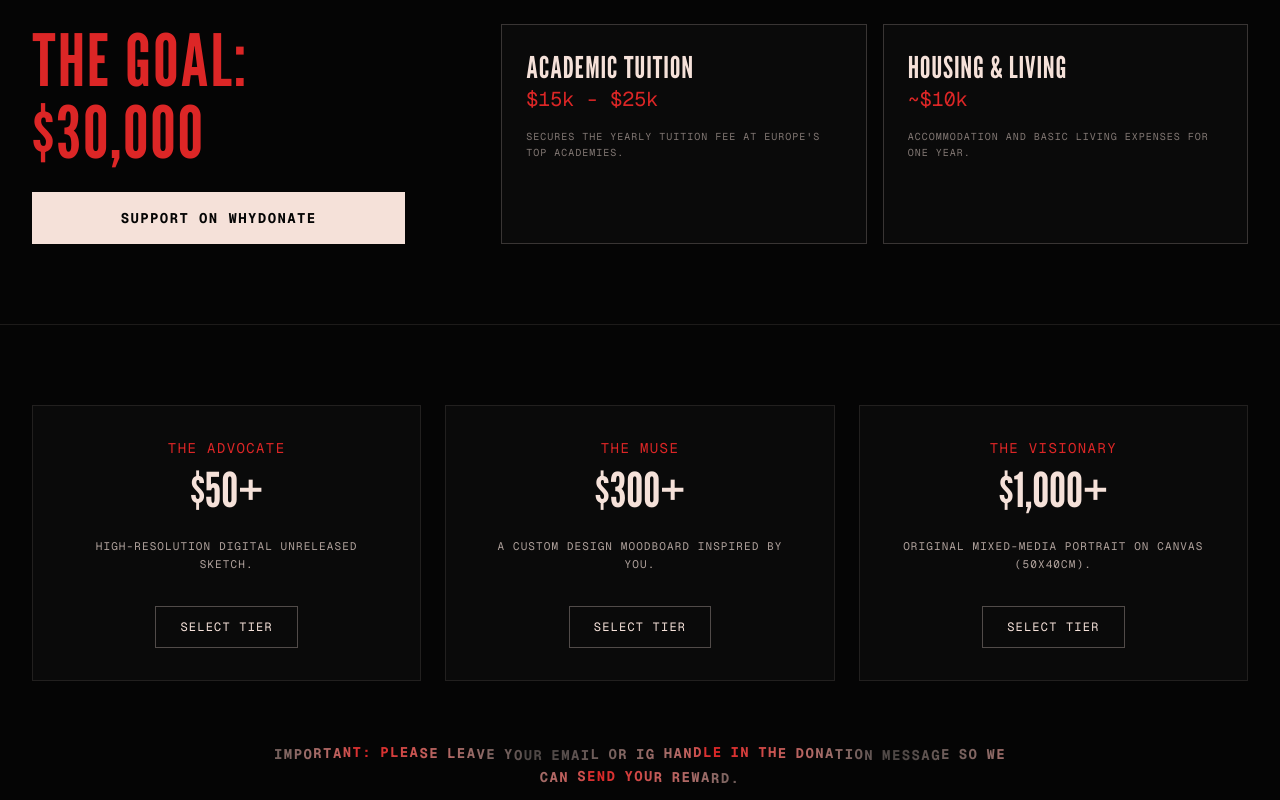
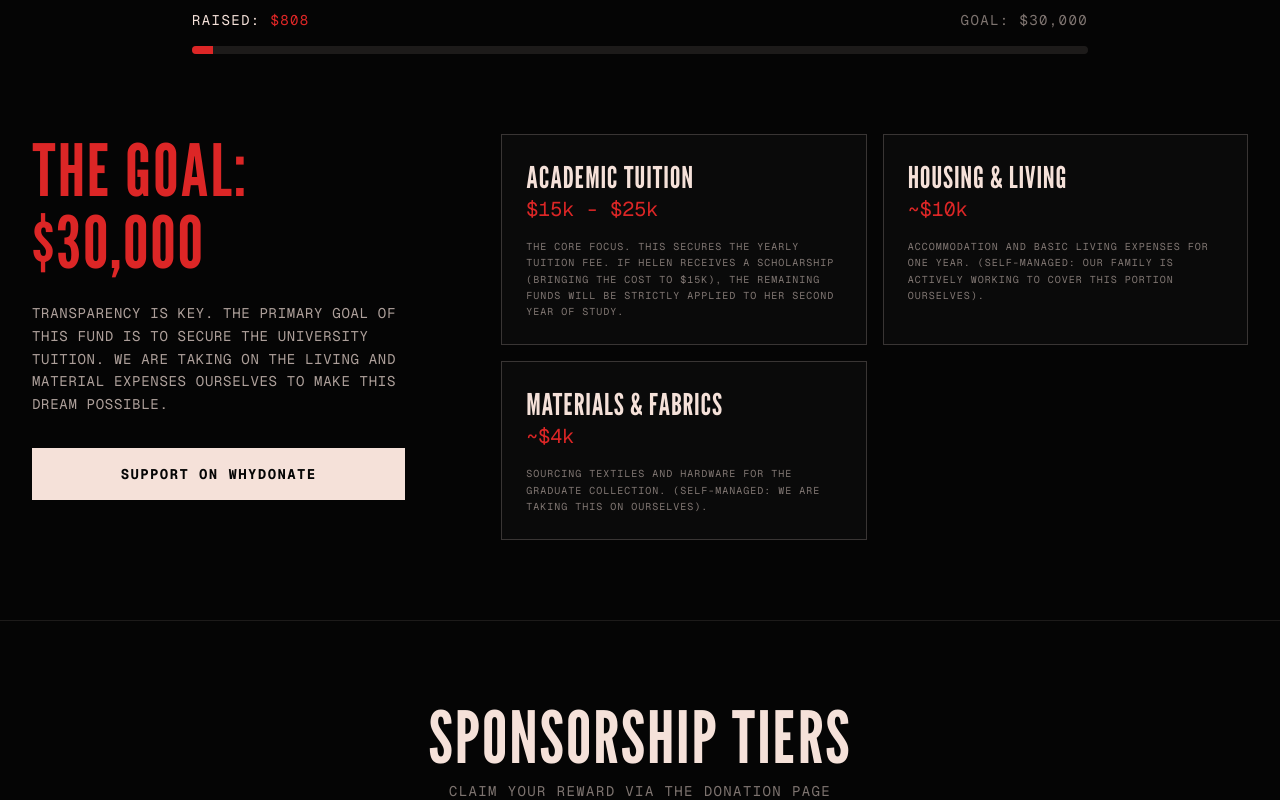
Before and after one commit to khkhachatur/helenchik-portfolio, a Next.js app: page /support in a window 1280 px wide. Shown: the part 820-1620 px from the top of the page. Built offline with nearby package versions, Linux system fonts and the light colour scheme; no server answers.

Commit message:
page conntent repair

```diff
--- a/app/Components/SupportCampaignClient.tsx
+++ b/app/Components/SupportCampaignClient.tsx
@@ -10,6 +10,7 @@ const leagueGothic = League_Gothic({
 });
 
 const DONATION_LINK = "https://whydonate.com/fundraising/help-helen-study-fashion-in-europe";
+
 const NOTE_TEXT = "Important: Please leave your email or IG handle in the donation message so we can send your reward.";
 const NOTE_WORDS = NOTE_TEXT.split(" ");
 
@@ -28,6 +29,7 @@ const trackDonationClick = (buttonLocation: string) => {
 
   return (
     <main className="min-h-screen bg-[#050505] text-[#F5E1D9] selection:bg-[#DC2626] selection:text-white pb-32">
+
       <section className="relative w-full min-h-[80vh] flex flex-col items-center justify-center pt-32 px-4 md:px-8 text-center overflow-hidden">
         <div className="absolute inset-0 z-0 opacity-20 pointer-events-none">
           <div className="absolute inset-0 bg-gradient-to-b from-transparent via-[#050505]/80 to-[#050505] z-10" />
@@ -52,7 +54,12 @@ const trackDonationClick = (buttonLocation: string) => {
             Shape the Future <br/>
             <span className="text-transparent bg-clip-text bg-gradient-to-r from-[#F5E1D9] to-[#737373]">Of Fashion.</span>
           </h1>
+          <p className="font-mono text-xs md:text-sm opacity-70 uppercase tracking-widest mt-8 max-w-xl leading-relaxed">
+            From winning Fashion Scout Armenia to Vogue Italia. Now accepted into Europe's top fashion academies. Join the journey to raise $30,000 and turn this vision into reality.
+          </p>
         </motion.div>
+      </section>
+
       <div className="w-full overflow-hidden border-y border-[#DC2626] bg-[#DC2626] text-white py-3 my-8 relative z-20">
         <motion.div
           animate={{ x: ["0%", "-50%"] }}
@@ -64,16 +71,16 @@ const trackDonationClick = (buttonLocation: string) => {
               <span>[ +€50 FROM MILAN ]</span>
               <span>[ +€100 FROM YEREVAN ]</span>
               <span>[ +€20 FROM LONDON ]</span>
-                <span>[ +€70 ANONYMOUS ]</span>
+              <span>[ +€200 ANONYMOUS ]</span>
               <span>[ +€10 FROM PARIS ]</span>
-                <span>[ +€15 FROM NEW YORK ]</span>
+              <span>[ +€150 FROM NEW YORK ]</span>
             </div>
           ))}
         </motion.div>
       </div>
-      </section>
 
       <section className="w-full max-w-[1440px] mx-auto px-4 md:px-8 py-20 relative z-10">
+
         <div className="max-w-4xl mx-auto mb-20">
           <div className="flex justify-between font-mono text-sm uppercase tracking-widest mb-4">
             <span>Raised: <span className="text-[#DC2626]">{liveData.raised}</span></span>
@@ -82,8 +89,9 @@ const trackDonationClick = (buttonLocation: string) => {
           <div className="w-full h-2 bg-[#F5E1D9]/10 rounded-full overflow-hidden">
             <motion.div
               initial={{ width: 0 }}
-              animate={{ width: `${liveData.percentage}%` }}
-              transition={{ duration: 2, ease: "easeOut" }}
+              whileInView={{ width: `${liveData.percentage}%` }}
+              transition={{ duration: 1.5, ease: "easeOut" }}
+              viewport={{ once: true }}
               className="h-full bg-[#DC2626]"
             />
           </div>
@@ -94,6 +102,9 @@ const trackDonationClick = (buttonLocation: string) => {
             <h2 className={`${leagueGothic.className} text-5xl md:text-7xl uppercase tracking-wide text-[#DC2626] mb-6`}>
               The Goal: $30,000
             </h2>
+            <p className="font-mono text-sm opacity-70 leading-relaxed uppercase tracking-wider mb-8">
+              Transparency is key. The primary goal of this fund is to secure the university tuition. We are taking on the living and material expenses ourselves to make this dream possible.
+            </p>
             <a
               href={DONATION_LINK}
               target="_blank"
@@ -107,27 +118,67 @@ const trackDonationClick = (buttonLocation: string) => {
 
           <div className="md:w-2/3 grid grid-cols-1 sm:grid-cols-2 gap-4">
             {[
-              { title: "Academic Tuition", amount: "$15k - $25k", desc: "Secures the yearly tuition fee at Europe's top academies." },
-              { title: "Housing & Living", amount: "~$10k", desc: "Accommodation and basic living expenses for one year." },
+              {
+                title: "Academic Tuition",
+                amount: "$15k - $25k",
+                desc: "The core focus. This secures the yearly tuition fee. If Helen receives a scholarship (bringing the cost to $15k), the remaining funds will be strictly applied to her second year of study."
+              },
+              {
+                title: "Housing & Living",
+                amount: "~$10k",
+                desc: "Accommodation and basic living expenses for one year. (Self-managed: Our family is actively working to cover this portion ourselves)."
+              },
+              {
+                title: "Materials & Fabrics",
+                amount: "~$4k",
+                desc: "Sourcing textiles and hardware for the graduate collection. (Self-managed: We are taking this on ourselves)."
+              }
             ].map((item, i) => (
-              <div key={i} className="border border-[#F5E1D9]/20 p-6 bg-[#0A0A0A]">
+              <motion.div
+                initial={{ opacity: 0, y: 20 }}
+                whileInView={{ opacity: 1, y: 0 }}
+                viewport={{ once: true }}
+                transition={{ delay: i * 0.1 }}
+                key={i}
+                className="border border-[#F5E1D9]/20 p-6 bg-[#0A0A0A] hover:border-[#DC2626]/50 transition-colors duration-300"
+              >
                 <h3 className={`${leagueGothic.className} text-3xl uppercase tracking-wide text-[#F5E1D9]`}>{item.title}</h3>
                 <p className="font-mono text-xl text-[#DC2626] mb-4">{item.amount}</p>
                 <p className="font-mono text-[10px] opacity-50 uppercase tracking-widest leading-relaxed">{item.desc}</p>
-              </div>
+              </motion.div>
             ))}
           </div>
+
         </div>
       </section>
 
       <section className="w-full max-w-[1440px] mx-auto px-4 md:px-8 py-20 relative z-10 border-t border-[#F5E1D9]/10">
+        <div className="text-center mb-16">
+           <h2 className={`${leagueGothic.className} text-5xl md:text-7xl uppercase tracking-wide text-[#F5E1D9]`}>
+            Sponsorship Tiers
+          </h2>
+          <p className="font-mono text-sm opacity-50 uppercase tracking-widest mt-2">Claim your reward via the donation page</p>
+        </div>
+
         <div className="grid grid-cols-1 md:grid-cols-3 gap-6">
           {[
-            { tier: "The Advocate", price: "$50+", reward: "High-resolution digital unreleased sketch." },
-            { tier: "The Muse", price: "$300+", reward: "A custom design moodboard inspired by YOU." },
-            { tier: "The Visionary", price: "$1,000+", reward: "Original mixed-media portrait on canvas (50x40cm)." }
+            {
+              tier: "The Advocate",
+              price: "$50+",
+              reward: "High-resolution digital download of an exclusive, unreleased design sketch."
+            },
+            {
+              tier: "The Muse",
+              price: "$300+",
+              reward: "A custom design inspired by YOU. Share your favorite color, personality, and story. Helen will create a bespoke moodboard, fashion sketch, and concept explanation—a personal, one-look mini-collection."
+            },
+            {
+              tier: "The Visionary",
+              price: "$1,000+",
+              reward: "Everything from 'The Muse' tier, PLUS a stunning, original mixed-media fashion portrait painted on a 50x40cm canvas, shipped directly to you."
+            }
           ].map((tier, i) => (
-            <div key={i} className="flex flex-col items-center text-center p-8 border border-[#F5E1D9]/10 bg-[#0A0A0A]">
+            <div key={i} className="flex flex-col items-center text-center p-8 border border-[#F5E1D9]/10 bg-gradient-to-b from-[#0A0A0A] to-[#050505]">
               <span className="font-mono text-[#DC2626] text-sm uppercase tracking-widest mb-2">{tier.tier}</span>
               <h3 className={`${leagueGothic.className} text-5xl text-[#F5E1D9] mb-6`}>{tier.price}</h3>
               <p className="font-mono text-[11px] opacity-70 uppercase tracking-widest leading-relaxed flex-grow">{tier.reward}</p>
@@ -135,33 +186,59 @@ const trackDonationClick = (buttonLocation: string) => {
                 href={DONATION_LINK}
                 target="_blank"
                 rel="noreferrer"
-              onClick={() => trackDonationClick(`Tier Button - ${tier.tier}`)}
-              className="mt-8 border border-[#F5E1D9]/30 font-mono text-xs uppercase tracking-widest px-6 py-3 hover:bg-white hover:text-black transition-all">Select Tier</a>
+                onClick={() => trackDonationClick(`Tier: ${tier.tier}`)}
+                className="mt-8 border border-[#F5E1D9]/30 font-mono text-xs uppercase tracking-widest px-6 py-3 hover:bg-[#F5E1D9] hover:text-[#050505] transition-all"
+              >
+                Select Tier
+              </a>
             </div>
           ))}
         </div>
 
-        <div className="flex flex-wrap justify-center gap-x-2 gap-y-1 mt-16 max-w-3xl mx-auto text-center">
+        <div className="flex flex-wrap justify-center gap-x-2 gap-y-1 mt-16 max-w-3xl mx-auto text-center pointer-events-none">
           {NOTE_WORDS.map((word, wordIndex) => (
             <div key={wordIndex} className="flex">
-              {Array.from(word).map((char, charIndex) => (
+              {Array.from(word).map((char, charIndex) => {
+                const currentDelay = delayCounter * 0.05;
+                delayCounter++;
+                return (
                   <motion.span
                     key={charIndex}
-                  animate={{ opacity: [0.3, 1, 0.3], y: [0, -3, 0], color: ['#F5E1D9', '#DC2626', '#F5E1D9'] }}
-                  transition={{ duration: 1.5, repeat: Infinity, delay: delayCounter++ * 0.05 }}
+                    animate={{
+                      opacity: [0.3, 1, 0.3],
+                      y: [0, -3, 0],
+                      color: ['#F5E1D9', '#DC2626', '#F5E1D9']
+                    }}
+                    transition={{
+                      duration: 1.5,
+                      repeat: Infinity,
+                      repeatDelay: 3,
+                      delay: currentDelay,
+                      ease: "easeInOut"
+                    }}
                     className="font-mono text-[10px] md:text-sm uppercase tracking-widest font-bold"
                   >
                     {char}
                   </motion.span>
-              ))}
+                );
+              })}
             </div>
           ))}
         </div>
       </section>
 
-      <div className="fixed bottom-0 left-0 w-full p-4 bg-gradient-to-t from-[#050505] to-transparent z-[100] md:hidden flex justify-center">
-        <a href={DONATION_LINK} target="_blank" rel="noreferrer" className="w-full max-w-sm bg-[#DC2626] text-white font-mono uppercase tracking-widest font-bold text-center py-4">Donate Now</a>
+      <div className="fixed bottom-0 left-0 w-full p-4 bg-gradient-to-t from-[#050505] via-[#050505] to-transparent z-[100] md:hidden flex justify-center">
+        <a
+          href={DONATION_LINK}
+          target="_blank"
+          rel="noreferrer"
+          onClick={() => trackDonationClick('Mobile Sticky Button')}
+          className="w-full max-w-sm bg-[#DC2626] text-white font-mono uppercase tracking-widest font-bold text-center py-4 shadow-[0_0_30px_rgba(220,38,38,0.3)]"
+        >
+          Donate Now
+        </a>
       </div>
+
     </main>
   );
 }
```
Lines whose indentation alone changed are shown as unchanged.
